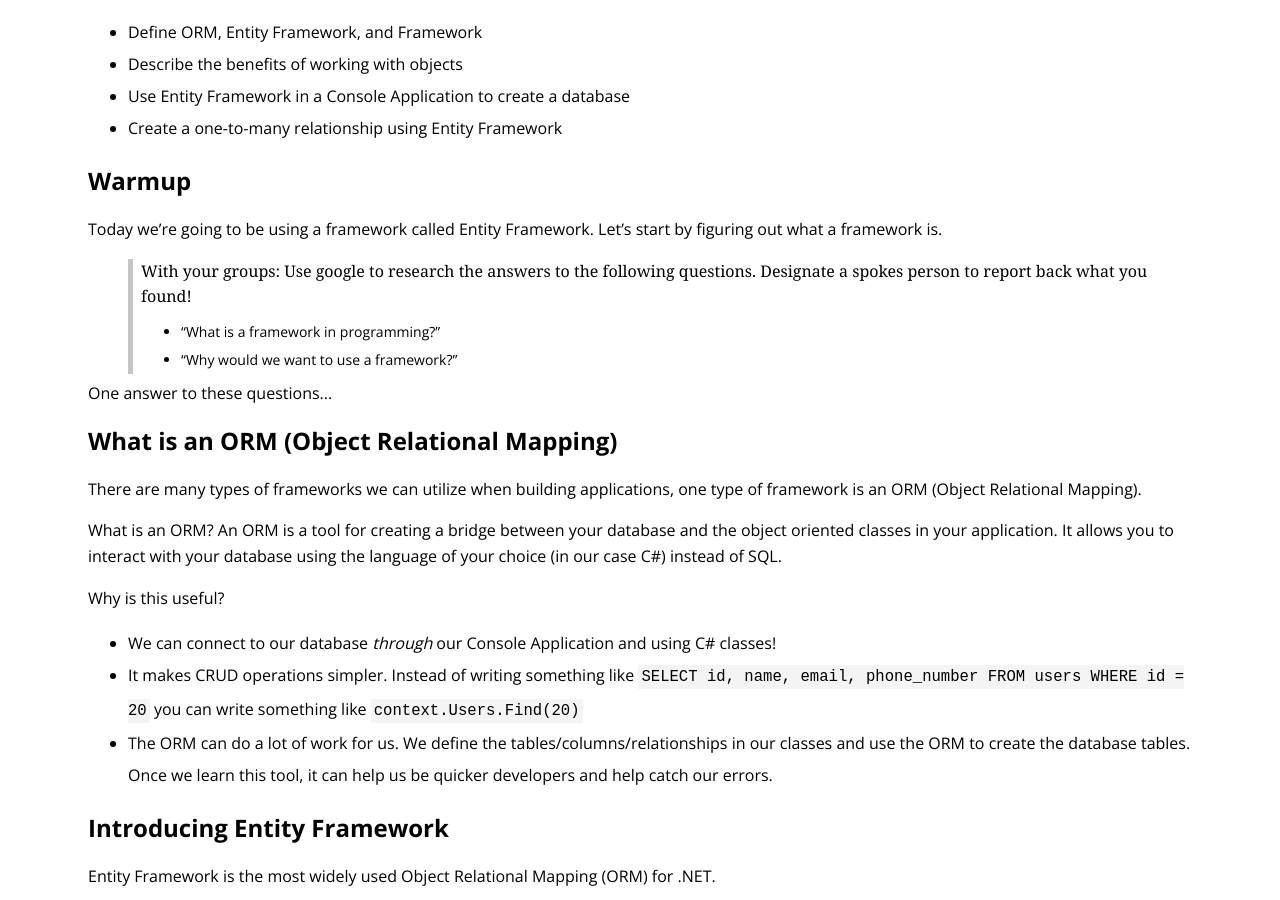
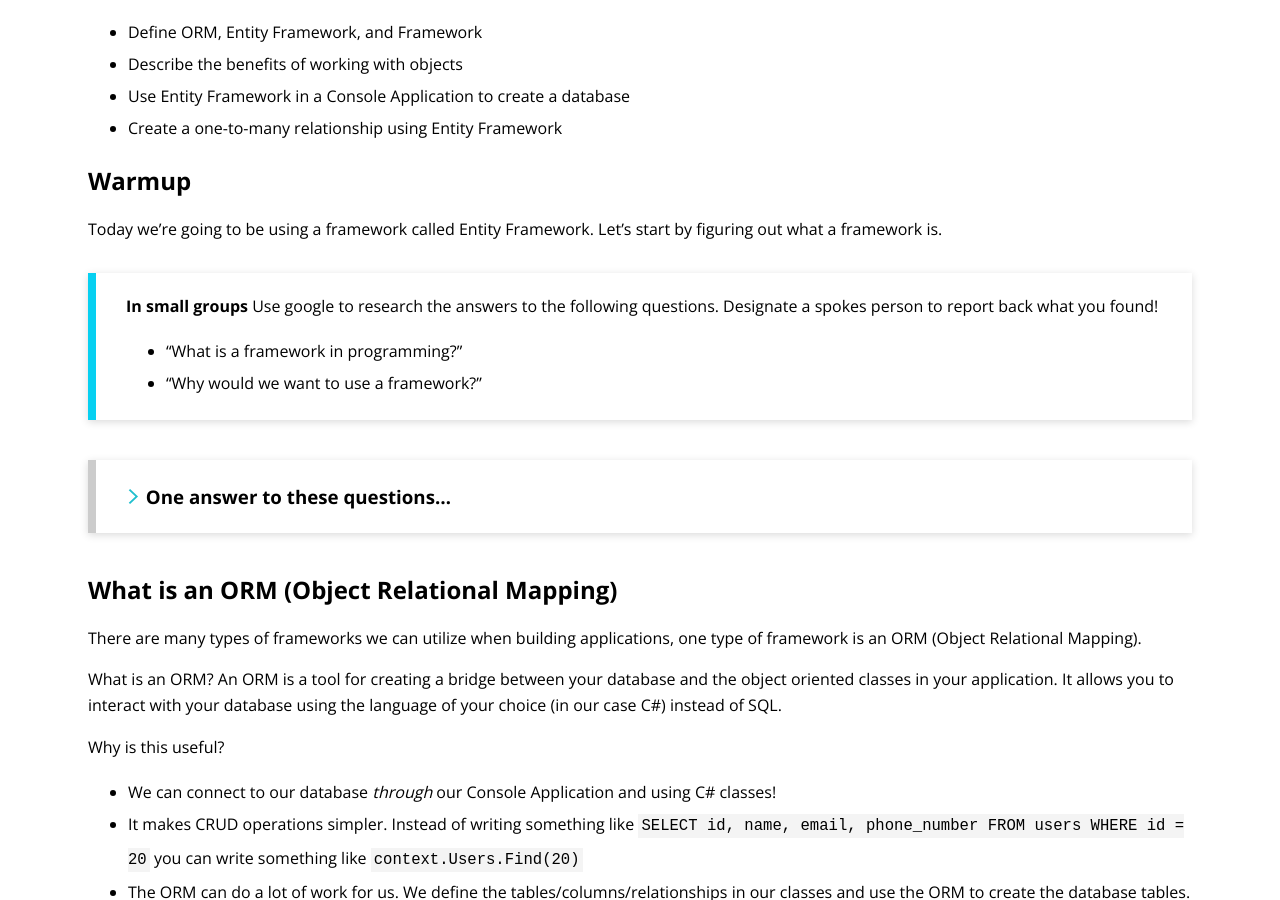
Before and after one commit to turingschool/launch-curriculum, a Jekyll site: the page built from module2/lessons/Week4/IntroToORM.md, in a window 1280 px wide and 900 px high, scrolled down 364 px. Built offline with Jekyll 4.4.1, drawn with Linux system fonts in a browser that asks for light colours; nearby versions of some CDN libraries; comment, search, counter and statistics services are not loaded; some of the changed text lies outside the part shown.

Commit message:
Update lesson

````diff
--- a/module2/lessons/Week4/IntroToORM.md
+++ b/module2/lessons/Week4/IntroToORM.md
@@ -16,13 +16,19 @@
 
 Today we're going to be using a framework called Entity Framework. Let's start by figuring out what a framework is.
 
-> With your groups: Use google to research the answers to the following questions. Designate a spokes person to report back what you found!
-> * "What is a framework in programming?"
-> * "Why would we want to use a framework?"
+<section class='call-to-action' markdown='1'>
 
-<details><summary>One answer to these questions...</summary>
+**In small groups** Use google to research the answers to the following questions. Designate a spokes person to report back what you found!
+* "What is a framework in programming?"
+* "Why would we want to use a framework?"
 
-Codecademy has a great post about frameworks! https://www.codecademy.com/resources/blog/what-is-a-framework/
+</section>
+
+<section class='answer' markdown='1'>
+
+### One answer to these questions...
+
+[Codecademy has a great post about frameworks!](https://www.codecademy.com/resources/blog/what-is-a-framework/)
 
 **What is a framework?**
 >"A framework is a structure that you can build software on. It serves as a foundation, so you’re not starting entirely from scratch. Frameworks are typically associated with a specific programming language and are suited to different types of tasks.
@@ -41,7 +47,7 @@
 >* Able to focus on writing code specific to the project
 Can be extended"
 
-</details>
+</section>
 
 ## What is an ORM (Object Relational Mapping)
 
@@ -115,7 +121,7 @@
 ### 3. Build our Entity Class
 Create a new `Plant` class in your PlantApp project. Make sure your class is `public` and add the following fields.
 
-```C#
+```c#
 namespace PlantApp
 {
     public class Plant
@@ -127,7 +133,11 @@
 }
 
 ```
-> Discuss with your partner: We haven't had an `Id` field in our classes before, we might we need to add that here? You might find looking back at our goal helpful.
+<section class='call-to-action' markdown='1'>
+
+Discuss with your partner: We haven't had an `Id` field in our classes before, we might we need to add that here? You might find looking back at our goal helpful.
+
+</section>
 
 <aside class="instructor-notes">
     <p><strong>Instructor Note</strong><br>I'm thinking here would be a good place to zoom back out to our overall goal and steps of where we're going.</p>
@@ -137,7 +147,7 @@
 
 Add a new class to your PlantApp called `PlantTrackerContext.cs`.
 
-```C#
+```c#
 using PlantApp;
 using System;
 using System.Collections.Generic;
@@ -147,10 +157,14 @@
 
 namespace PlantApp
 {
-    public class PlantTrackerContext : DbContext {
+    public class PlantTrackerContext : DbContext
+    {
         public DbSet<Plant> Plants { get; set; }
+
         protected override void OnConfiguring(DbContextOptionsBuilder optionsBuilder)
-    => optionsBuilder.UseNpgsql("Host=localhost;Username=<postgress_user>;Password=<your_password_for_postgres_user>;Database=<database_name>")
+        {
+            optionsBuilder.UseNpgsql("Host=localhost;Username=<postgress_user>;Password=<your_password_for_postgres_user>;Database=<database_name>");
+        }
     }
 }
 ```
@@ -163,7 +177,7 @@
 
 After replacing the values your code will look something like this.
 
-```C#
+```c#
 using PlantApp;
 using System;
 using System.Collections.Generic;
@@ -173,9 +187,14 @@
 
 namespace PlantApp
 {
-    public class PlantTrackerContext : DbContext {
+    public class PlantTrackerContext : DbContext
+    {
         public DbSet<Plant> Plants { get; set; }
-       protected override void OnConfiguring(DbContextOptionsBuilder optionsBuilder) => optionsBuilder.UseNpgsql("Host=localhost;Username=postgres;Password=password123;Database=PlantTracker");
+
+        protected override void OnConfiguring(DbContextOptionsBuilder optionsBuilder)
+        {
+            optionsBuilder.UseNpgsql("Host=localhost;Username=postgres;Password=password123;Database=PlantTracker");
+        }
     }
 }
 ```
@@ -190,8 +209,12 @@
 
 Install the `EFCore.NamingConventions` package and update your onConfiguring function.
 
-```C#
-protected override void OnConfiguring(DbContextOptionsBuilder optionsBuilder) => optionsBuilder.UseNpgsql("Host=localhost;Username=postgres;Password=password123;Database=PlantTracker").UseSnakeCaseNamingConvention();
+```c#
+protected override void OnConfiguring(DbContextOptionsBuilder optionsBuilder)
+{
+    optionsBuilder.UseNpgsql("Host=localhost;Username=postgres;Password=password123;Database=PlantTracker")
+    .UseSnakeCaseNamingConvention();
+}
 ```
 
 ### 5. Create a Migration
@@ -223,12 +246,16 @@
 update-database
 ```
 
-❓ How can we check if this worked?
+<section class='call-to-action' markdown='1'>
 
-> With your group: Take a look in PG Admin and try to answer the following questions.
-> - What database was created? What code specified that name?
-> - What table with created? What code specified that name?
-> - What columns were created and what data type are they? What code specified the column names and data types?
+❓ How can we check if this worked ❓
+
+With your group: Take a look in PG Admin and try to answer the following questions.
+- What database was created? What code specified that name?
+- What table with created? What code specified that name?
+- What columns were created and what data type are they? What code specified the column names and data types?
+
+</section>
 
 ### One-to-Many Relationship
 
@@ -244,7 +271,7 @@
 ### 1. Build our `Room` Class. Modify Plant Class to create a one-to-many relationship.
 
 Create a Room class.
-```C#
+```c#
 namespace PlantApp
 {
     public class Room
@@ -258,7 +285,7 @@
 ```
 
 Update the Plant class.
-```C#
+```c#
 namespace PlantApp
 {
     public class Plant
@@ -273,14 +300,15 @@
 
 ### 2. Add `Room` to our **Context**
 
-```C#
+```c#
 namespace PlantApp
 {
     public class PlantTrackerContext : DbContext
     {
         public DbSet<Plant> Plants { get; set; }
         public DbSet<Room> Rooms { get; set; }
-        protected override void OnConfiguring(DbContextOptionsBuilder optionsBuilder) => optionsBuilder.UseNpgsql("Host=localhost;Username=postgres;Password=<your_password_for_postgres_user>;Database=PlantTracker").UseSnakeCaseNamingConvention();
+
+        protected override void OnConfiguring(DbContextOptionsBuilder optionsBuilder) => optionsBuilder.UseNpgsql("Host=localhost;Username=postgres;Password=password123;Database=PlantTracker").UseSnakeCaseNamingConvention();
     }
 }
 ```
````
